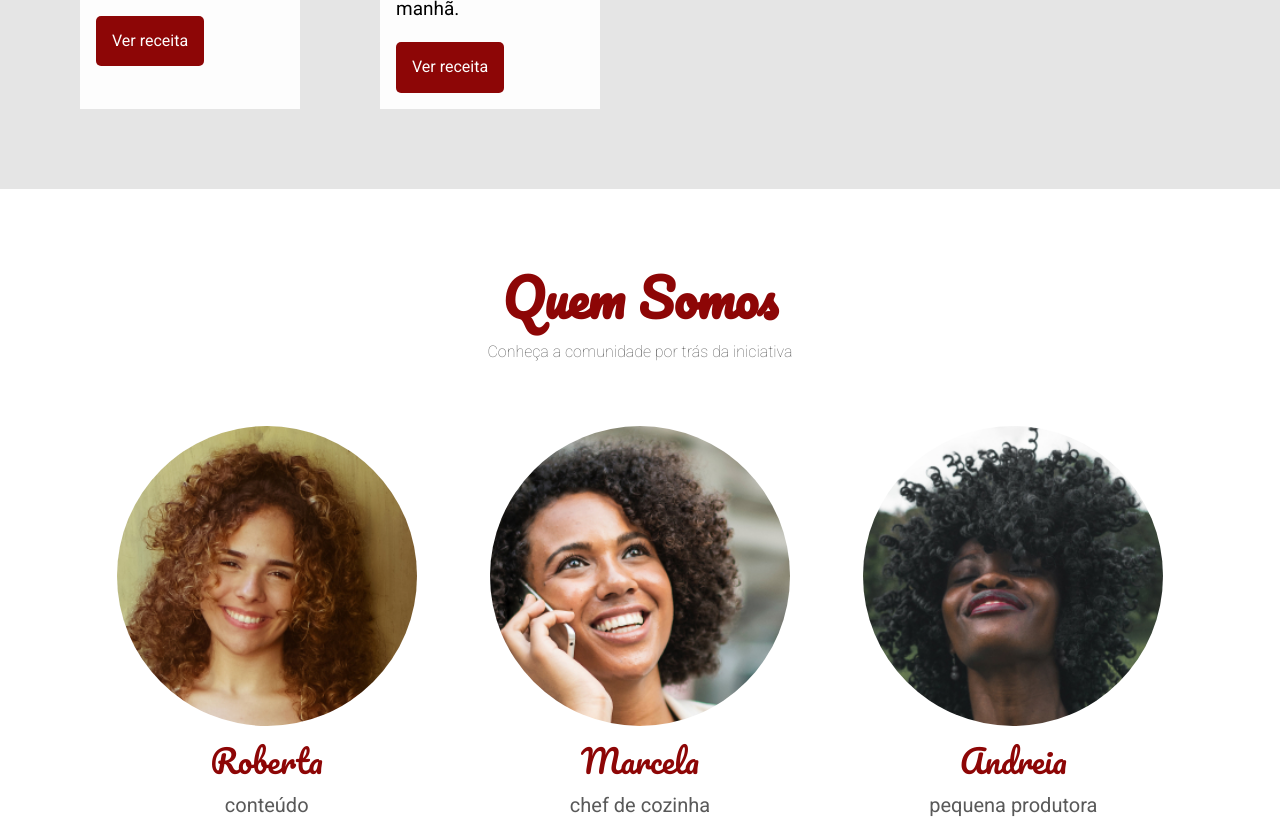
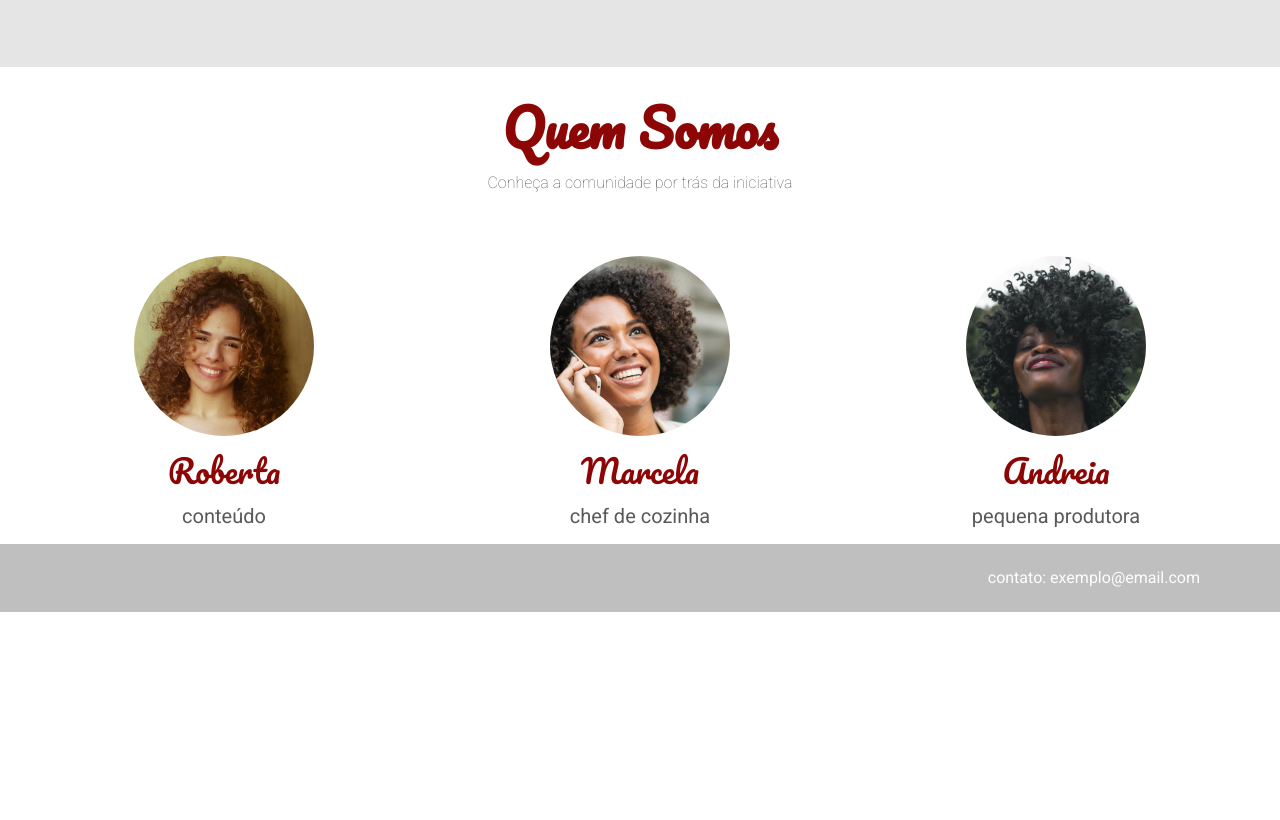
Before and after one commit to andre-coelho-dev/T5-ONE-Alura-Arquitetura-CSS, a plain HTML site: page index.html in a window 1280 px wide. Shown: the part 2085-2905 px from the top of the page. After the commit the page ends 2697 px from the top, so only its background shows below. Drawn offline with Linux system fonts and the light colour scheme.

Commit message:
implementacao de responsividade visores menores

```diff
--- a/assets/css/pessoas/pessoa-imagem.css
+++ b/assets/css/pessoas/pessoa-imagem.css
@@ -17,3 +17,17 @@
 .pessoa__imagem--andreia {
   background-image: url(../../img/pessoas/andreia.jpg);
 }
+
+@media screen and (min-width: 0) {
+  .pessoa__imagem {
+      height: 200px;
+      width: 200px;
+  }
+}
+
+@media screen and (min-width: 768px) {
+  .pessoa__imagem {
+      height: 180px;
+      width: 180px;
+  }
+}
--- a/assets/css/quemSomos/quemSomos-titulo.css
+++ b/assets/css/quemSomos/quemSomos-titulo.css
@@ -4,3 +4,9 @@
   font-size: 3.1875rem;
   font-family: "Pacifico", cursive;
 }
+
+@media screen and (min-width: 0) {
+  .quem-somos__titulo {
+    margin-top: 1rem;
+  }
+}
--- a/assets/css/quemSomos/quemSomos.css
+++ b/assets/css/quemSomos/quemSomos.css
@@ -2,3 +2,15 @@
   text-align: center;
   padding: 5rem;
 }
+
+@media screen and (min-width: 0) {
+  .quem-somos {
+      padding: .1rem;
+  }
+}
+
+@media screen and (min-width: 768px) {
+  .quem-somos {
+      padding: 1rem;
+  }
+}
--- a/assets/css/receitas/receita-imagem.css
+++ b/assets/css/receitas/receita-imagem.css
@@ -1,3 +1,9 @@
 .receita__imagem {
   height: 200px;
 }
+
+@media screen and (min-width: 768px) {
+  .receita__imagem {
+      height: auto;
+  }
+}
```
